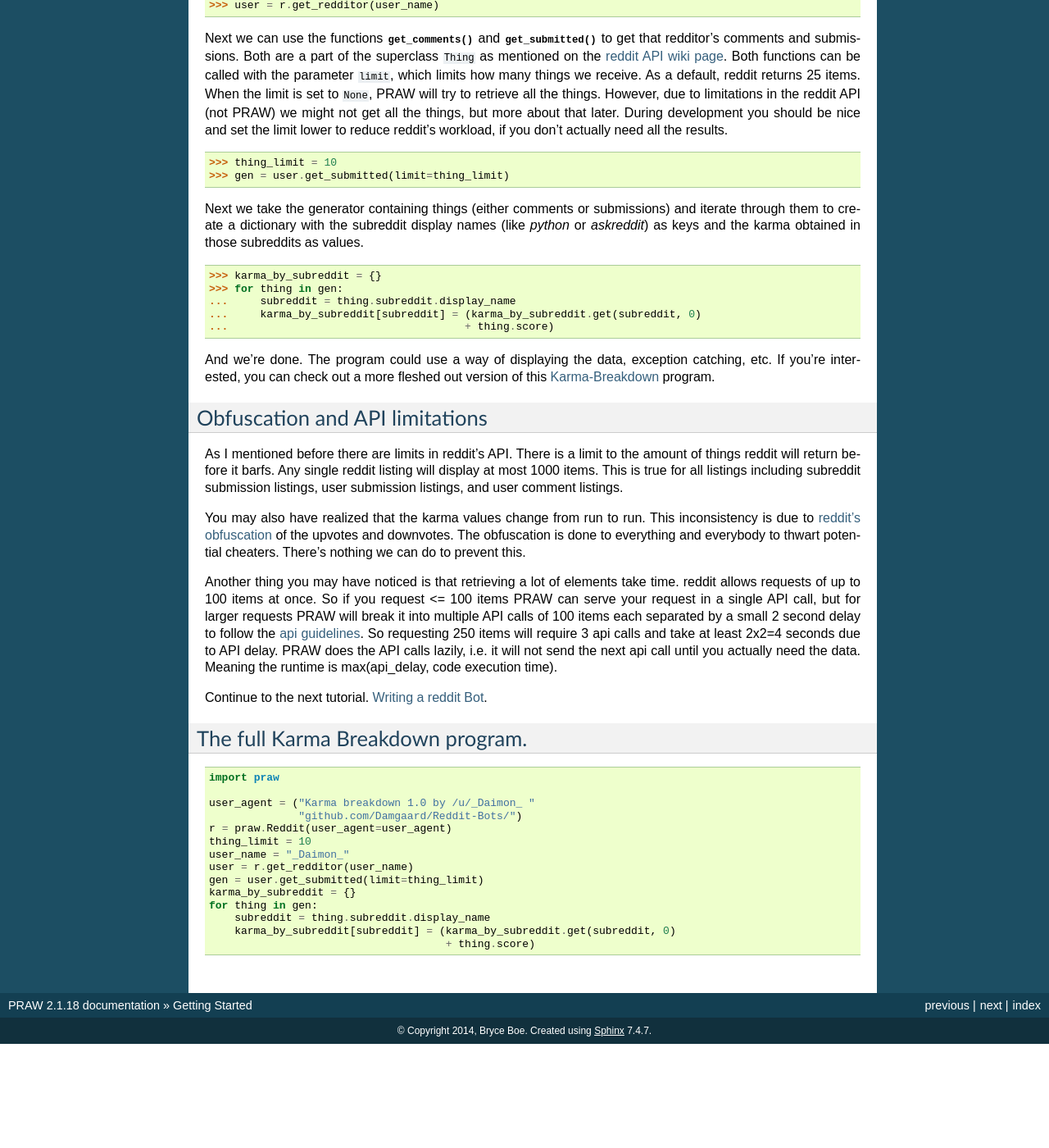
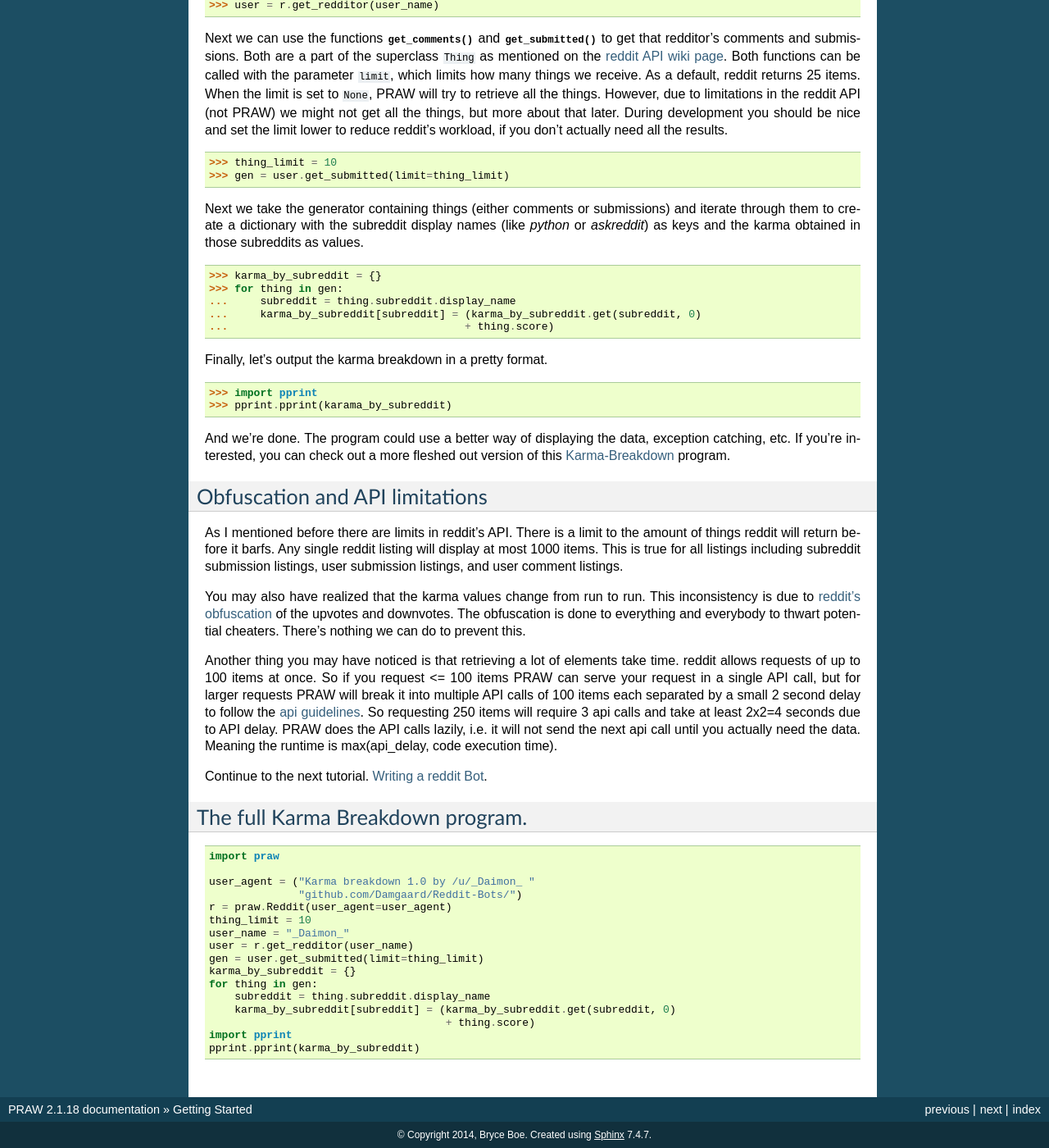
Before and after one commit to praw-dev/praw, a Sphinx documentation site: the page built from docs/pages/getting_started.rst, in a window 1280 px wide and 1400 px high, scrolled down 1156 px. Shown: the whole window at 82% size. Built offline with Sphinx 7.4.7, drawn with Linux system fonts in a browser that asks for light colours; before the commit the page ends 2429 px from its top, so only the background shows below that.

Commit message:
Add output to karma breakdown program.
Prompted by: https://www.reddit.com/r/redditdev/comments/2dhncm/i_am_receiving_the_below_error_when_i_try_and_run/

```diff
--- a/docs/pages/getting_started.rst
+++ b/docs/pages/getting_started.rst
@@ -105,9 +105,14 @@ subreddits as values.
 ...     karma_by_subreddit[subreddit] = (karma_by_subreddit.get(subreddit, 0)
 ...                                     + thing.score)
 
-And we're done. The program could use a way of displaying the data, exception
-catching, etc. If you're interested, you can check out a more fleshed out
-version of this `Karma-Breakdown
+Finally, let's output the karma breakdown in a pretty format.
+
+>>> import pprint
+>>> pprint.pprint(karama_by_subreddit)
+
+And we're done. The program could use a better way of displaying the data,
+exception catching, etc. If you're interested, you can check out a more
+fleshed out version of this `Karma-Breakdown
 <https://github.com/Damgaard/Reddit-Bots/blob/master/karma_breakdown.py>`_
 program.
 
@@ -158,3 +163,5 @@ The full Karma Breakdown program.
         subreddit = thing.subreddit.display_name
         karma_by_subreddit[subreddit] = (karma_by_subreddit.get(subreddit, 0)
                                          + thing.score)
+    import pprint
+    pprint.pprint(karma_by_subreddit)
```
